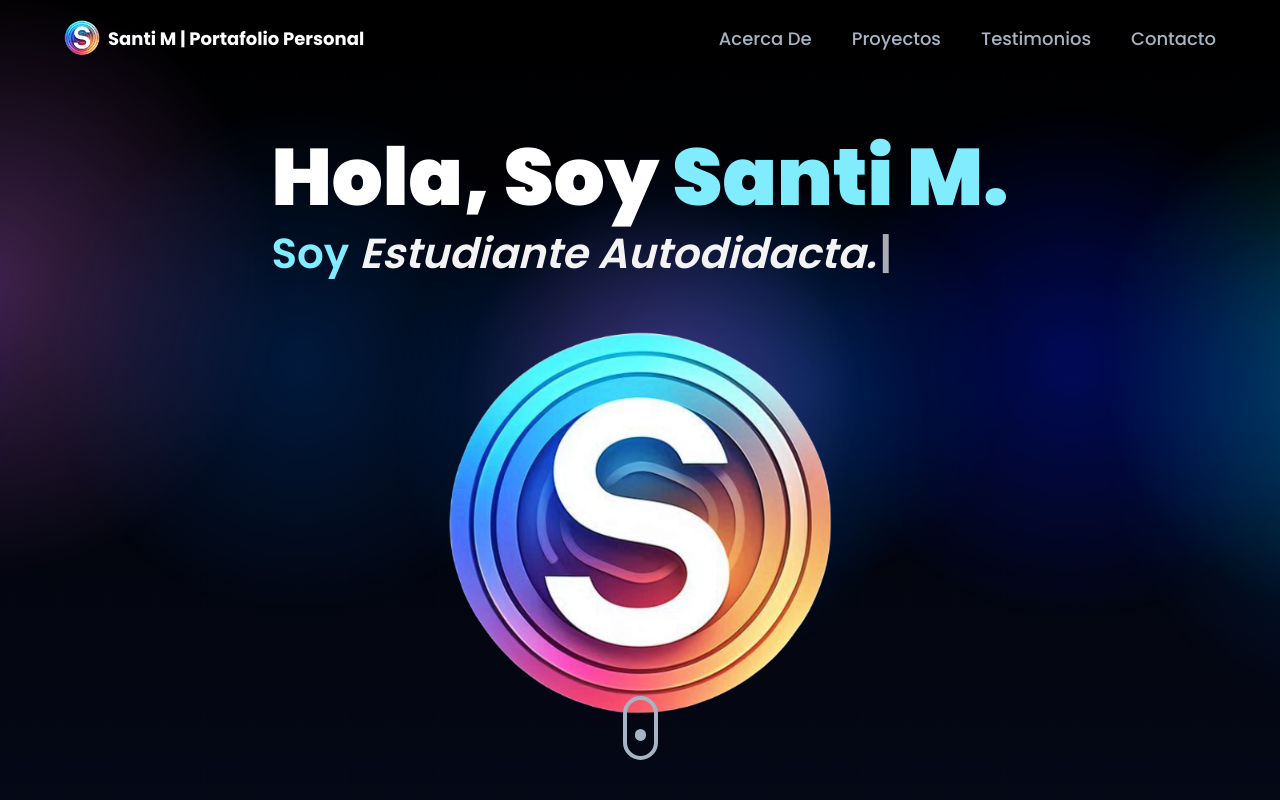
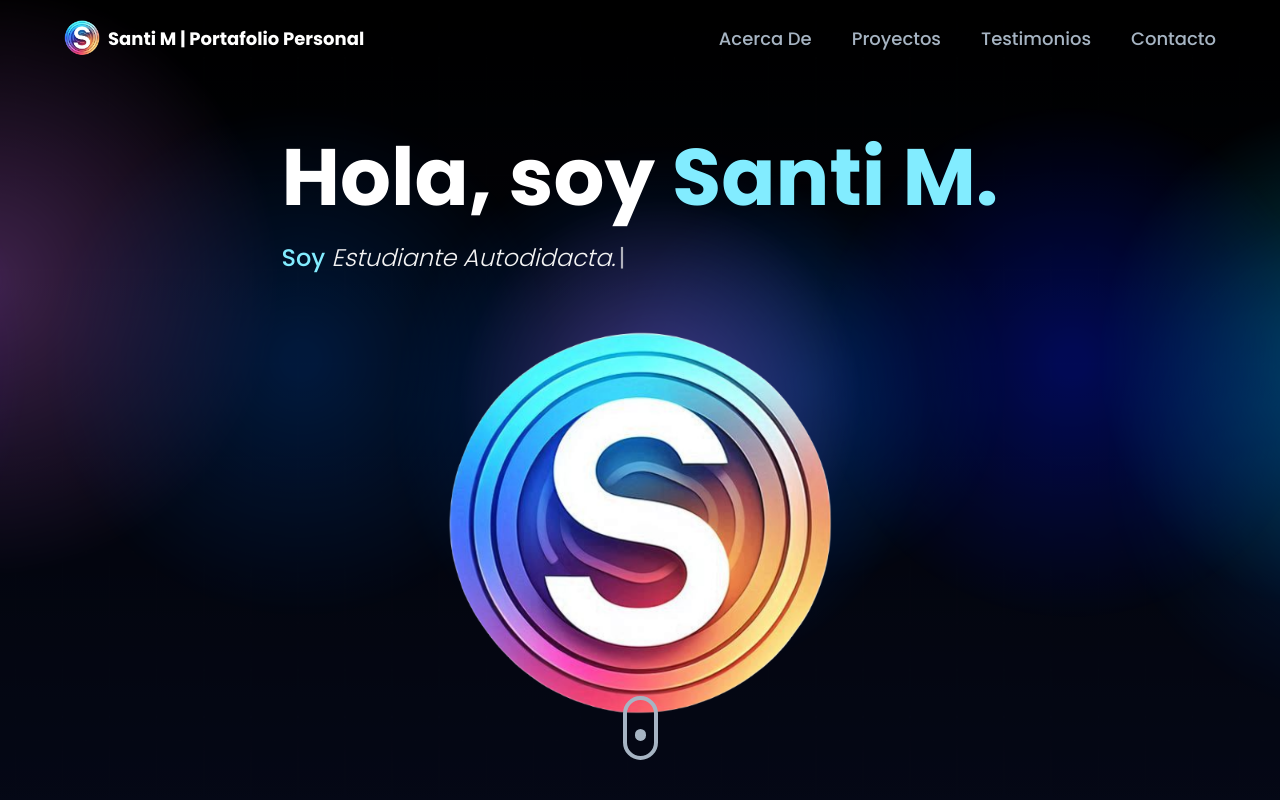
Before and after one commit to Tinieblas71/personal-3D-portfolio, a React (Vite) app: page / in a window 1280 px wide. Shown: the top 800 px of the page. Built offline with nearby package versions, Linux system fonts and the light colour scheme; some icons are missing.

Commit message:
Secciones hero y contact mejoradas, diseño superior

```diff
--- a/src/components/Contact.jsx
+++ b/src/components/Contact.jsx
@@ -7,7 +7,7 @@ import { EarthCanvas } from "./canvas";
 import { SectionWrapper } from "../hoc";
 import { slideIn } from "../utils/motion";
 
-import 'boxicons';
+import "boxicons";
 
 const Contact = () => {
   const formRef = useRef();
@@ -32,7 +32,7 @@ const Contact = () => {
   const handleSWhatsApp = () => {
     let url = `https://api.whatsapp.com/send?phone=5215612807356&text=Hola!%20Soy%3A%20${form.name}%0AMi%20mensaje%3A%20${form.message}%0AMi%20correo%3A%20${form.email}`;
     window.open(url);
-  }
+  };
 
   const handleSubmit = (e) => {
     e.preventDefault();
@@ -40,8 +40,8 @@ const Contact = () => {
 
     emailjs
       .send(
-        'service_13528t1',
-        'template_wjc3646',
+        "service_13528t1",
+        "template_wjc3646",
         {
           from_name: form.name,
           to_name: "Santiago",
@@ -49,12 +49,14 @@ const Contact = () => {
           to_email: "2morenoestradasantiago@gmail.com",
           message: form.message,
         },
-        '2GVHHeDv3VAp0zFM3'
+        "2GVHHeDv3VAp0zFM3"
       )
       .then(
         () => {
           setLoading(false);
-          alert("¡Gracias! Te contactaré de vuelta tan pronto como sea posible.");
+          alert(
+            "¡Gracias! Te contactaré de vuelta tan pronto como sea posible."
+          );
 
           setForm({
             name: "",
@@ -73,11 +75,11 @@ const Contact = () => {
 
   return (
     <div
-      className={`xl:mt-12 flex xl:flex-row flex-col-reverse gap-10 overflow-hidden`}
+      className={`w-full xl:mt-12 flex flex-col-reverse gap-10 overflow-hidden`}
     >
       <motion.div
         variants={slideIn("left", "tween", 0.2, 1)}
-        className='flex-[0.75] bg-black-100 p-8 rounded-2xl'
+        className="flex-[0.75] bg-black-100 p-8 rounded-2xl"
       >
         <p className={styles.sectionSubText}>Vamos a platicar</p>
         <h3 className={styles.sectionHeadText}>Contacto.</h3>
@@ -85,82 +87,92 @@ const Contact = () => {
         <form
           ref={formRef}
           onSubmit={handleSubmit}
-          className='mt-12 flex flex-col gap-8'
+          className="mt-12 flex flex-col gap-8"
         >
-          <label className='flex flex-col'>
-            <span className='text-white font-medium mb-4'>Su Nombre</span>
+          <label className="flex flex-col">
+            <span className="text-white font-medium mb-4">Su Nombre</span>
             <input
-              type='text'
-              name='name'
-              required='true'
+              type="text"
+              name="name"
+              required="true"
               value={form.name}
               onChange={handleChange}
               placeholder="Cuál es su nombre completo?"
-              className='bg-tertiary py-4 px-6 placeholder:text-secondary text-white rounded-lg outline-none border-none font-medium'
+              className="bg-tertiary py-4 px-6 placeholder:text-secondary text-white rounded-lg outline-none border-none font-medium"
             />
           </label>
-          <label className='flex flex-col'>
-            <span className='text-white font-medium mb-4'>Su correo eléctronico</span>
+          <label className="flex flex-col">
+            <span className="text-white font-medium mb-4">
+              Su correo eléctronico
+            </span>
             <input
-              type='email'
-              name='email'
-              required='true'
+              type="email"
+              name="email"
+              required="true"
               value={form.email}
               onChange={handleChange}
               placeholder="Cuál es su e.mail?"
-              className='bg-tertiary py-4 px-6 placeholder:text-secondary text-white rounded-lg outline-none border-none font-medium'
+              className="bg-tertiary py-4 px-6 placeholder:text-secondary text-white rounded-lg outline-none border-none font-medium"
             />
           </label>
-          <label className='flex flex-col'>
-            <span className='text-white font-medium mb-4'>Su Mensaje</span>
+          <label className="flex flex-col">
+            <span className="text-white font-medium mb-4">Su Mensaje</span>
             <textarea
               rows={7}
-              name='message'
-              required='true'
+              name="message"
+              required="true"
               value={form.message}
               onChange={handleChange}
-              placeholder='Qué es lo quiere decirme?'
-              className='bg-tertiary py-4 px-6 placeholder:text-secondary text-white rounded-lg outline-none border-none font-medium'
+              placeholder="Qué es lo quiere decirme?"
+              className="bg-tertiary py-4 px-6 placeholder:text-secondary text-white rounded-lg outline-none border-none font-medium"
             />
           </label>
 
-          <div className="flex gap-4 mt-1">
+          <div className="w-full flex flex-col xs:flex-row flex-wrap items-center gap-4 mt-4">
+            {/* Texto "Por" */}
+            <span className="text-secondary xs:text-sm text-center xs:text-left">
+              <u>Por</u>
+            </span>
 
-          <span className="py-6 text-secondary"> <u>Por</u> </span>
+            {/* Botón de Correo */}
+            <button
+              type="submit"
+              className="flex items-center justify-center bg-tertiary rounded-xl w-full xs:w-auto px-6 py-3 text-white font-bold shadow-md shadow-primary hover:scale-105 hover:bg-blue-600 transition-transform duration-300"
+            >
+              <box-icon
+                name="envelope"
+                type="logo"
+                color="#ffffff"
+                size="md"
+              ></box-icon>
+            </button>
 
-          <button
-            type='submit'
-            className='bg-tertiary rounded-xl outline-none w-fit text-xs text-white font-bold shadow-md shadow-primary'
-          >
-            <div className='pt-2 px-8 w-full transition ease-in duration-300'>
-              <box-icon name='envelope' type='logo' color='#ffffff' size='md' ></box-icon>
-            </div>
-          </button>
+            {/* Texto "Ó" */}
+            <span className="text-secondary xs:text-sm text-center xs:text-left">
+              <u>Ó</u>
+            </span>
 
-          <span className="py-6 text-secondary"> <u>Ó </u> </span>
+            {/* Botón de WhatsApp */}
+            <a
+              className="flex items-center justify-center bg-tertiary rounded-xl w-full xs:w-auto px-6 py-3 text-white font-bold shadow-md shadow-primary hover:scale-105 hover:bg-green-500 transition-transform duration-300"
+              onClick={handleSWhatsApp}
+            >
+              <box-icon
+                name="whatsapp"
+                type="logo"
+                color="#ffffff"
+                size="md"
+              ></box-icon>
+            </a>
 
-          <a className='bg-tertiary rounded-xl outline-none w-fit text-white font-bold shadow-md shadow-primary hover:cursor-pointer transition ease-linear duration-300 hover:bg-green-500'
-          onClick={handleSWhatsApp}>
-            <div className='pt-4 px-8'>
-              <box-icon name='whatsapp' type='logo' color='#ffffff' size='md' ></box-icon>
-            </div>
-          </a>
-
-          <p className={`text-sm pt-7 px-8 text-green-500`}>
-            <i>
-              {loading ? "Enviando..." : ""}
-            </i>
-          </p>
-
+            {/* Estado de envío */}
+            {loading && (
+              <p className="text-sm text-green-500 text-center mt-2 xs:mt-0">
+                <i>Enviando...</i>
+              </p>
+            )}
           </div>
-
         </form>
-      </motion.div>
-
-      <motion.div
-        variants={slideIn("right", "tween", 0.2, 1)}
-        className='xl:flex-1 xl:h-auto md:h-[550px] h-[350px]'
-      >
       </motion.div>
     </div>
   );
--- a/src/components/Hero.jsx
+++ b/src/components/Hero.jsx
@@ -1,38 +1,52 @@
-import { motion, useTime } from "framer-motion";
-import { useTypewriter, Cursor } from 'react-simple-typewriter';
+import { motion } from "framer-motion";
+import { useTypewriter, Cursor } from "react-simple-typewriter";
 import { styles } from "../styles";
-import { ComputersCanvas } from "./canvas";
-import { favicon } from "../assets"
+import { favicon } from "../assets";
 
 const Hero = () => {
-
-  const [ text ] = useTypewriter({
-    words: ['Jr Software Dev.' ,'Estudiante Autodidacta.', 'Freelancer.', 'Estudiante de IA.','Web Full-Stack Dev.'],
+  const [text] = useTypewriter({
+    words: [
+      "Jr Software Dev.",
+      "Estudiante Autodidacta.",
+      "Freelancer.",
+      "Estudiante de IA.",
+      "Web Full-Stack Dev.",
+    ],
     loop: {},
   });
-
 
   return (
     <section className={`relative w-full h-screen mx-auto`}>
       <div
         className={`absolute inset-0 top-[120px]  max-w-7xl mx-auto ${styles.paddingX} flex flex-col items-center gap-5`}
-        >
-        <div className="">
-          <h1 className={`${styles.heroHeadText}`}>
-            Hola, Soy <span className='text-[#82ecff]'>Santi M.</span>
+      >
+        <div className="text-center sm:text-left">
+          {/* Encabezado */}
+          <h1
+            className={`${styles.heroHeadText} text-4xl md:text-5xl lg:text-6xl font-bold text-white`}
+          >
+            Hola, soy <span className="text-[#82ecff]">Santi M.</span>
           </h1>
-          <p className={`${styles.heroSubText} mt-2 text-white-100`}>
-           <span className='text-[#82ecff]'> Soy </span> <i>{text}</i><Cursor/> <br className='sm:block hidden' />
+
+          {/* Subtítulo con efecto de escritura */}
+          <p className="mt-4 text-lg sm:text-xl lg:text-2xl text-white-100 leading-relaxed">
+            <span className="text-[#82ecff] font-medium">Soy </span>
+            <i className="font-light">{text}</i>
+            <Cursor className="text-[#82ecff]" />
           </p>
         </div>
-        <img src={favicon} alt="Santis Logo" width={400} height={400} className="mt-8"/>
+        <img
+          src={favicon}
+          alt="Santis Logo"
+          width={400}
+          height={400}
+          className="mt-8"
+        />
       </div>
 
-      {/*<ComputersCanvas /> */}
-
-      <div className='absolute xs:bottom-10 bottom-32 w-full flex justify-center items-center'>
-        <a href='#about'>
-          <div className='w-[35px] h-[64px] rounded-3xl border-4 border-secondary flex justify-center items-start p-2'>
+      <div className="absolute xs:bottom-10 bottom-32 w-full flex justify-center items-center">
+        <a href="#about">
+          <div className="w-[35px] h-[64px] rounded-3xl border-4 border-secondary flex justify-center items-start p-2">
             <motion.div
               animate={{
                 y: [0, 24, 0],
@@ -42,7 +56,7 @@ const Hero = () => {
                 repeat: Infinity,
                 repeatType: "loop",
               }}
-              className='w-3 h-3 rounded-full bg-secondary mb-1'
+              className="w-3 h-3 rounded-full bg-secondary mb-1"
             />
           </div>
         </a>
```
